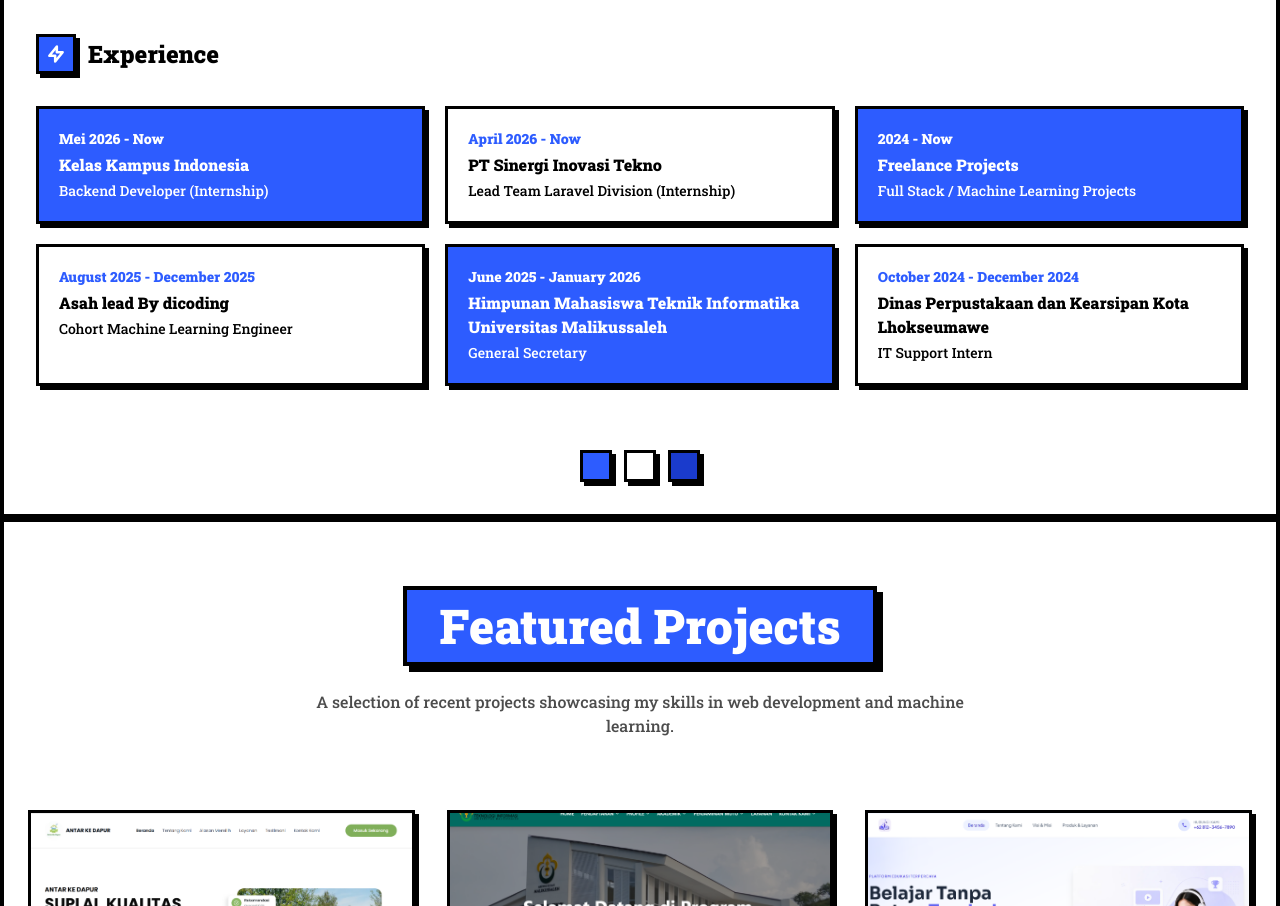
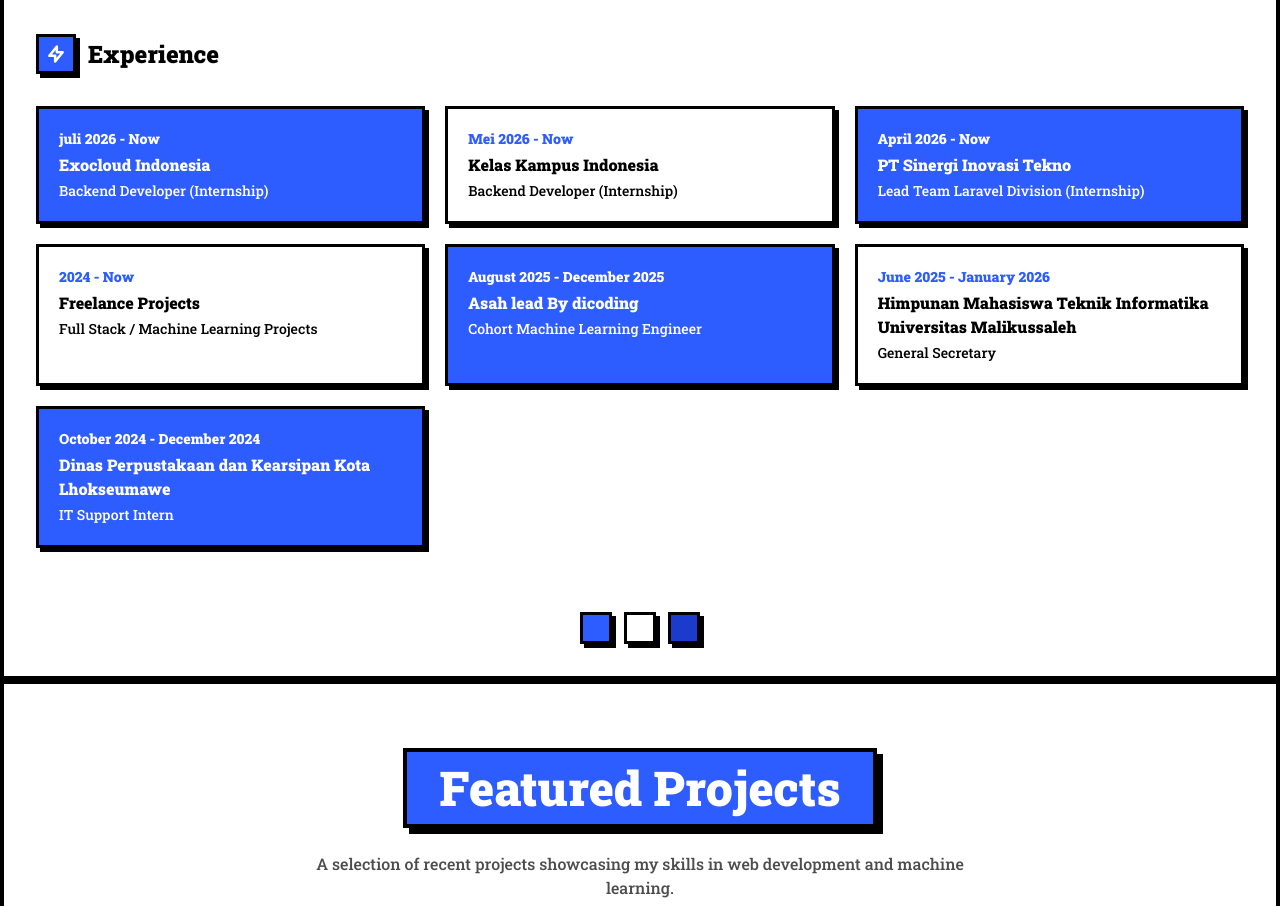
Before and after one commit to Indraaai/personal-web, a Next.js app: page / in a window 1280 px wide. Shown: the part 2280-3186 px from the top of the page. Built offline with nearby package versions, Linux system fonts and the light colour scheme.

Commit message:
add journey

```diff
--- a/components/Journey.tsx
+++ b/components/Journey.tsx
@@ -21,6 +21,11 @@
   ];
 
   const experienceData = [
+    {
+      year: "juli 2026 - Now",
+      company: "Exocloud Indonesia",
+      position: "Backend Developer (Internship)",
+    },
     {
       year: "Mei 2026 - Now",
       company: "Kelas Kampus Indonesia",
```
